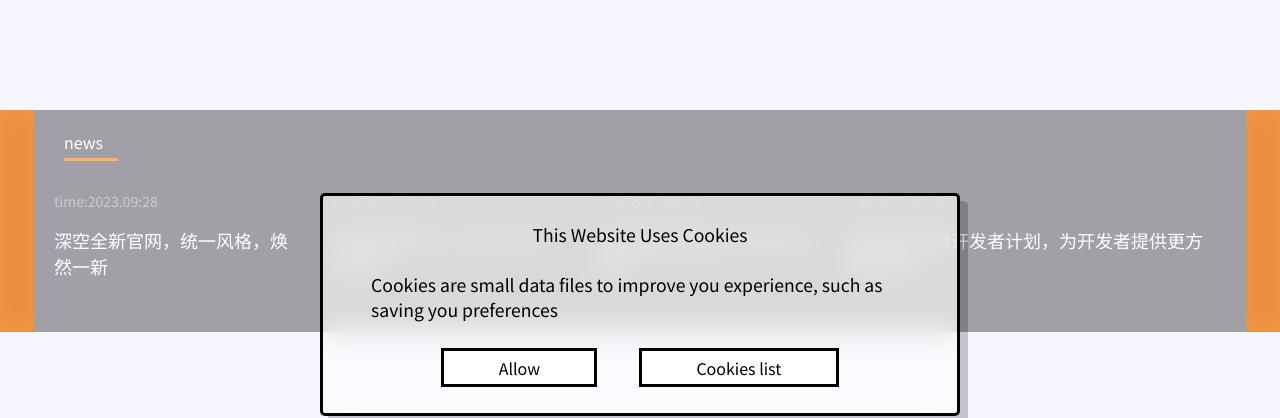
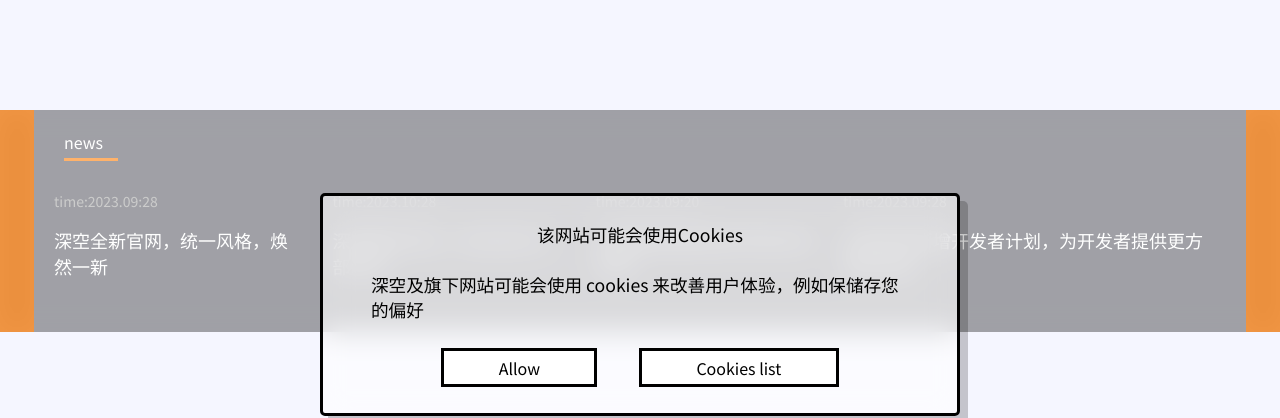
Before and after one commit to Aurora-Developer/Aurora-community-website, a website: page zh-cn.html in a window 1280 px wide. Shown: the part 378-796 px from the top of the page. Drawn offline with nearby package versions, Linux system fonts and the light colour scheme.

Commit message:
chore(zh-cn.html) cookies 弹窗简体中文

```diff
--- a/zh-cn.html
+++ b/zh-cn.html
@@ -214,8 +214,8 @@
 
 
     <div class="modal glass" id="cookies-btn">
-        <p class="message">This Website Uses Cookies</p>
-        <p class="message">Cookies are small data files to improve you experience, such as saving you preferences </p>
+        <p class="message">该网站可能会使用Cookies</p>
+        <p class="message">深空及旗下网站可能会使用 cookies 来改善用户体验，例如保储存您的偏好</p>
         <div class="options">
             <button class="btn" id="allow">Allow</button>
             <button class="btn" id="list">Cookies list</button>
```
